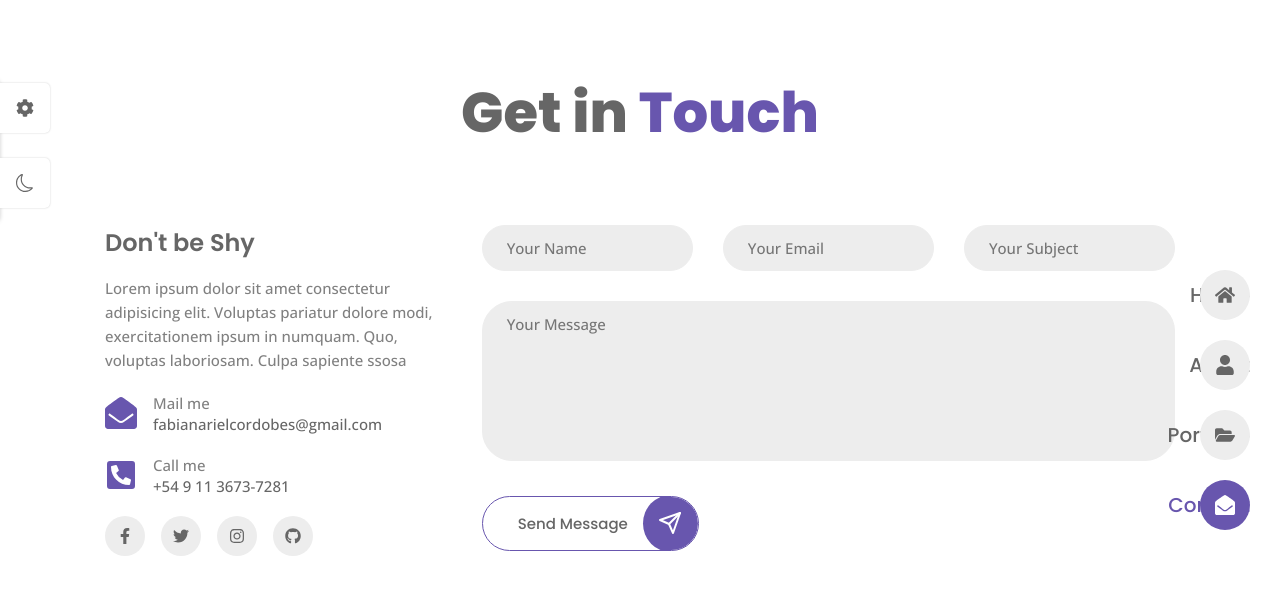
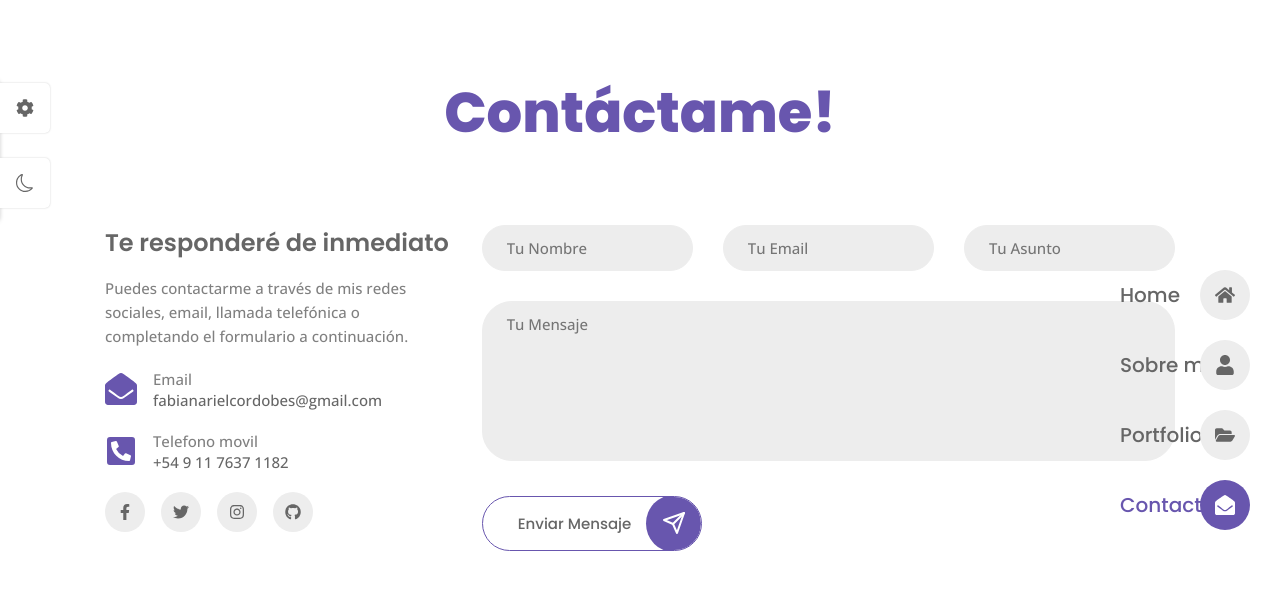
Before and after one commit to FabianCordobes/portfolio, a React (Vite) app: page /contact in a window 1280 px wide. Shown: the top 594 px of the page. Built offline with nearby package versions, Linux system fonts and the light colour scheme.

Commit message:
correccion de errores

```diff
--- a/package.json
+++ b/package.json
@@ -10,6 +10,8 @@
     "preview": "vite preview"
   },
   "dependencies": {
+    "emailjs": "^4.0.3",
+    "emailjs-com": "^3.2.0",
     "html-react-parser": "^4.2.5",
     "react": "^18.2.0",
     "react-circular-progressbar": "^2.1.0",
--- a/src/components/Navbar.jsx
+++ b/src/components/Navbar.jsx
@@ -20,8 +20,7 @@ const Navbar = () => {
 									className={({ isActive }) =>
 										isActive ? 'nav__link active-nav' : 'nav__link'
 									}
-                    onClick={() => setShowMenu(!showMenu)}
-                  >
+									onClick={() => setShowMenu(!showMenu)}>
 									{icon}
 									<h3 className="nav__name">{name}</h3>
 								</NavLink>
@@ -34,8 +33,7 @@ const Navbar = () => {
 			<div
 				className={`${showMenu ? 'nav__toggle animate-toggle' : 'nav__toggle'}
 				`}
-				onClick={() => setShowMenu(!showMenu)}
-			>
+				onClick={() => setShowMenu(!showMenu)}>
 				<span></span>
 				<span></span>
 				<span></span>
--- a/src/components/navbar.css
+++ b/src/components/navbar.css
@@ -8,7 +8,6 @@
 	padding: 60px 30px;
 	transition: all 0.5s cubic-bezier(0.77, 0.2, 0.05, 1);
 	z-index: 100;
-
 }
 
 .show-menu {
@@ -52,7 +51,6 @@
 	background-color: var(--container-color);
 	padding: 12px 10px;
 	z-index: 100;
-
 }
 
 .nav__toggle span {
@@ -123,17 +121,17 @@
 		border-radius: 30px;
 		font-size: var(--small-font-size);
 		color: var(--text-white);
+		width: 130px;
 
 		opacity: 0;
 		visibility: hidden;
 		z-index: -1;
 		transition: all 0.3s ease;
-
 	}
 
-	.nav__link:hover
-	.nav__name {
+	.nav__link:hover .nav__name {
 		right: 27px;
+		width: 130px;
 		color: var(--text-white);
 		opacity: 1;
 		visibility: visible;
@@ -145,8 +143,6 @@
 		background-color: var(--first-color);
 	}
 
-
-
 	.nav__link:hover .nav__icon,
 	.active-nav .nav__icon {
 		color: var(--text-white);
--- a/src/data.jsx
+++ b/src/data.jsx
@@ -6,7 +6,6 @@ import {
 	FaBriefcase,
 	FaGraduationCap,
 	FaCode,
-
 } from 'react-icons/fa';
 import { FiFileText, FiUser, FiExternalLink, FiGithub } from 'react-icons/fi';
 
@@ -44,7 +43,7 @@ export const links = [
 
 	{
 		id: 2,
-		name: 'About',
+		name: 'Sobre mi',
 		icon: <FaUser className="nav__icon" />,
 		path: '/about',
 	},
@@ -58,7 +57,7 @@ export const links = [
 
 	{
 		id: 4,
-		name: 'Contact',
+		name: 'Contacto',
 		icon: <FaEnvelopeOpen className="nav__icon" />,
 		path: '/contact',
 	},
@@ -67,32 +66,32 @@ export const links = [
 export const personalInfo = [
 	{
 		id: 1,
-		title: 'First Name : ',
+		title: 'Nombre : ',
 		description: 'Fabian',
 	},
 
 	{
 		id: 2,
-		title: 'Last Name : ',
+		title: 'Apellido : ',
 		description: 'Cordobes',
 	},
 
 	{
 		id: 3,
-		title: 'Age : ',
-		description: '19 Years',
+		title: 'Edad : ',
+		description: '19 años',
 	},
 
 	{
 		id: 4,
-		title: 'Nationality : ',
+		title: 'Nationalidad : ',
 		description: 'Argentina',
 	},
 
 	{
 		id: 5,
 		title: 'Freelance : ',
-		description: 'Available',
+		description: 'Disponible',
 	},
 
 	{
@@ -103,8 +102,8 @@ export const personalInfo = [
 
 	{
 		id: 7,
-		title: 'Phone : ',
-		description: '+54 9 11 3673-7281',
+		title: 'Telefono movil : ',
+		description: '+54 9 11 7637-1182',
 	},
 
 	{
@@ -115,14 +114,19 @@ export const personalInfo = [
 
 	{
 		id: 9,
-		title: 'Skype : ',
+		title: 'Linkedin : ',
+		description: '-',
+	},
+	{
+		id: 10,
+		title: 'Linkedin : ',
 		description: '-',
 	},
 
 	{
-		id: 10,
-		title: 'Langages : ',
-		description: 'Spanish, English',
+		id: 11,
+		title: 'Idiomas : ',
+		description: 'Español: nativo, Inglés: intermedio',
 	},
 ];
 
@@ -130,25 +134,19 @@ export const stats = [
 	{
 		id: 1,
 		no: '2+',
-		title: 'Years of <br /> Experience',
+		title: 'Años de <br /> Experiencia',
 	},
 
 	{
 		id: 2,
 		no: '20+',
-		title: 'Completed <br /> Projects',
+		title: 'Proyectos <br /> realizados',
 	},
 
 	{
 		id: 3,
 		no: '15+',
-		title: 'Happy <br /> Customers',
-	},
-
-	{
-		id: 4,
-		no: '53+',
-		title: ' Awards <br /> Won',
+		title: 'Clientes <br /> felices',
 	},
 ];
 
@@ -157,19 +155,19 @@ export const resume = [
 		id: 1,
 		category: 'experience',
 		icon: <FaBriefcase />,
-		year: 'PRESENT',
-		title: 'Web Developer <span> Freelance </span>',
-		desc: 'I am in charge of developing apps for clients who request my services through social networks.',
+		year: 'Presente',
+		title: 'Desarrollador web <span> Freelance </span>',
+		desc: 'Me encargo de desarrollar apps para los clientes que solicitan mis servicios a través de las redes sociales.',
 	},
 
-	// {
-	//   id: 2,
-	//   category: 'experience',
-	//   icon: <FaBriefcase />,
-	//   year: '2013 - 2018',
-	//   title: 'UI/UX Designer <span> Themeforest </span>',
-	//   desc: 'Lorem incididunt dolor sit amet, consectetur eiusmod dunt doldunt dol elit, tempor incididunt',
-	// },
+	{
+		id: 2,
+		category: 'experience',
+		icon: <FaBriefcase />,
+		year: '2023 - 2023',
+		title: 'Desarrollador web <span> front-end </span>',
+		desc: 'En mi rol desarrollé aplicaciones web personalizadas para nuestros clientes, garantizando que sus necesidades se traduzcan en soluciones efectivas y visualmente atractivas.',
+	},
 
 	// {
 	//   id: 3,
@@ -186,7 +184,7 @@ export const resume = [
 		icon: <FaGraduationCap />,
 		year: '2023',
 		title: 'Full-Stack Developer <span> SoyHenry Bootcamp </span>',
-		desc: 'Lorem ipsum dolor sit amet, consectetur adipisicing elit, sed do tempor incididunt ut labore',
+		desc: 'Soy Henry me permitió adentrarme de lleno en el mundo Tech a través de su modalidad de enseñanza que abarcó la creación de proyectos reales y el trabajo colaborativo en equipo.',
 	},
 
 	{
@@ -196,7 +194,7 @@ export const resume = [
 		year: '2022',
 		title:
 			'JavaSript Algorithms and Data Structures Certification <span> FreeCodeCamp </span>',
-		desc: 'Lorem incididunt dolor sit amet, consectetur eiusmod dunt doldunt dol elit, tempor incididunt',
+		// desc: 'Lorem incididunt dolor sit amet, consectetur eiusmod dunt doldunt dol elit, tempor incididunt',
 	},
 
 	{
@@ -205,7 +203,7 @@ export const resume = [
 		icon: <FaGraduationCap />,
 		year: '2022',
 		title: 'Responsive Web Certifiation <span> FreeCodeCamp </span>',
-		desc: 'Lorem ipsum dolor sit amet, consectetur adipisicing elit, sed do eiusmod tempor ut labore',
+		// desc: 'Lorem ipsum dolor sit amet, consectetur adipisicing elit, sed do eiusmod tempor ut labore',
 	},
 ];
 
--- a/src/pages/about/About.jsx
+++ b/src/pages/about/About.jsx
@@ -13,12 +13,12 @@ const About = () => {
 		<main className="section container">
 			<section className="about">
 				<h2 className="section__title">
-					About <span>Me</span>
+					Sobre <span>Mi</span>
 				</h2>
 
 				<div className="about__container grid">
 					<div className="about__info">
-						<h3 className="section__subtitle">Personal Info</h3>
+						<h3 className="section__subtitle">Información Personal</h3>
 
 						<ul className="info__list grid">
 							<Info />
@@ -28,7 +28,7 @@ const About = () => {
 							href={CV}
 							download=""
 							className="button">
-							Download Cv
+							Descargar CV
 							<span className="button__icon">
 								<FaDownload />
 							</span>
@@ -44,7 +44,7 @@ const About = () => {
 			<div className="separator"></div>
 
 			<section className="skills">
-				<h3 className="section__subtitle subtitle__center">My Skills</h3>
+				<h3 className="section__subtitle subtitle__center">Mis habilidades</h3>
 
 				<h3 className="section__subtitle subtitle__left">Front-End</h3>
 				<div className="skills__container grid gap r-gap">
@@ -56,7 +56,7 @@ const About = () => {
 					<Skills skills={skillsBack} />
 				</div>
 
-        <h3 className="section__subtitle subtitle__left">More Tools</h3>
+        <h3 className="section__subtitle subtitle__left">Mas herramientas</h3>
         <div className='skills__container grid'>
           {skillsTools.map((tool) => {
             return (
@@ -75,7 +75,7 @@ const About = () => {
 			<div className="separator"></div>
 
 			<section className="resume">
-				<h3 className="section__subtitle subtitle__center">Experience & Education</h3>
+				<h3 className="section__subtitle subtitle__center">Experiencia & Educación</h3>
 
 				<div className="resume__container grid">
 					<div className="resume__data">
--- a/src/pages/contact/Contact.jsx
+++ b/src/pages/contact/Contact.jsx
@@ -7,46 +7,78 @@ import {
 	FaGithub,
 	FaInstagram,
 } from 'react-icons/fa';
-
 import { FiSend } from 'react-icons/fi';
-
+import { useRef, useState } from 'react';
+import emailjs from 'emailjs-com';
 import './contact.css';
 
 const Contact = () => {
-	const correoElectronico = 'fabianarielcordobes@gmail.com'; // Reemplaza con tu dirección de correo electrónico.
+	const form = useRef();
+	const [userData, setUserData] = useState({
+		user_name: '',
+		user_email: '',
+		subject: '',
+		message: '',
+	});
+	const correoElectronico = 'fabianarielcordobes@gmail.com';
 
 	const abrirCorreoElectronico = () => {
 		window.location.href = `mailto:${correoElectronico}`;
 	};
 
-	const numeroTelefono = '5491136737281'; // Reemplaza con el número de teléfono al que deseas enviar un mensaje.
+	const handleChange = (event) => {
+		setUserData({
+			...userData,
+			[event.target.name]: event.target.value,
+		});
+	};
 
-	const abrirWhatsApp = () => {
-		window.open(`whatsapp://send?phone=${numeroTelefono}`);
+	const sendEmail = (e) => {
+		e.preventDefault();
+
+		// Use your EmailJS template ID, user ID, and access token
+
+		emailjs
+			.sendForm('service_esteb9h', 'template_wi8riyg', form.current, 'btdakFXCbv_wuqY7F')
+			.then(
+				(result) => {
+					console.log(result.text);
+				},
+				(error) => {
+					console.log(error.text);
+				}
+			);
+
+		// Clear the form after submission
+		setUserData({
+			user_name: '',
+			user_email: '',
+			subject: '',
+			message: '',
+		});
 	};
 
 	return (
 		<section className="contact section">
 			<h2 className="section__title">
-				Get in <span>Touch</span>
+				<span>Contáctame!</span>
 			</h2>
 
 			<div className="contact__container container grid gap">
 				<div className="contact__data">
-					<h3 className="contact__title">Don't be Shy</h3>
+					<h3 className="contact__title">Te responderé de inmediato</h3>
 
 					<p className="contact__description">
-						Lorem ipsum dolor sit amet consectetur adipisicing elit. Voluptas pariatur
-						dolore modi, exercitationem ipsum in numquam. Quo, voluptas laboriosam. Culpa
-						sapiente ssosa
+						Puedes contactarme a través de mis redes sociales, email, llamada telefónica o
+						completando el formulario a continuación.
 					</p>
 
 					<div className="contact__info">
 						<div className="info__item">
 							<FaEnvelopeOpen className="info__icon" />
 
-							<div className='info__cont'>
-								<span className="info__title">Mail me</span>
+							<div className="info__cont">
+								<span className="info__title">Email</span>
 								<h4
 									className="info__desc"
 									onClick={abrirCorreoElectronico}>
@@ -59,12 +91,10 @@ const Contact = () => {
 							<FaPhoneSquareAlt className="info__icon" />
 
 							<div>
-								<span className="info__title">Call me</span>
-								<h4
-									className="info__desc"
-									onClick={abrirWhatsApp}>
-									+54 9 11 3673-7281
-								</h4>
+								<span className="info__title">Telefono movil</span>
+								<a href="tel:1176371182">
+									<h4 className="info__desc">+54 9 11 7637 1182</h4>
+								</a>
 							</div>
 						</div>
 					</div>
@@ -96,41 +126,63 @@ const Contact = () => {
 					</div>
 				</div>
 
-				<form className="contact__form">
+				<form
+					className="contact__form"
+					onSubmit={sendEmail}
+					ref={form}>
 					<div className="form__input-group">
 						<div className="form__input-div">
 							<input
 								type="text"
-								placeholder="Your Name"
+								placeholder="Tu Nombre"
 								className="form__control"
+								value={userData.user_name}
+								onChange={handleChange}
+								name="user_name"
+								id="user_name"
 							/>
 						</div>
 
 						<div className="form__input-div">
 							<input
 								type="email"
-								placeholder="Your Email"
+								placeholder="Tu Email"
 								className="form__control"
+								value={userData.user_email}
+								onChange={handleChange}
+								name="user_email"
+								id="user_email"
 							/>
 						</div>
 
 						<div className="form__input-div">
 							<input
 								type="text"
-								placeholder="Your Subject"
+								placeholder="Tu Asunto"
 								className="form__control"
+								value={userData.subject}
+								onChange={handleChange}
+								name="subject"
+								id="subject"
 							/>
 						</div>
 					</div>
 
 					<div className="form__input-div">
 						<textarea
-							placeholder="Your Message"
-							className="form__control textarea"></textarea>
+							placeholder="Tu Mensaje"
+							className="form__control textarea"
+							value={userData.message}
+							onChange={handleChange}
+							name="message"
+							id="message"
+						/>
 					</div>
 
-					<button className="button">
-						Send Message
+					<button
+						className="button"
+						type="submit">
+						Enviar Mensaje
 						<span className="button__icon contact__button-icon">
 							<FiSend />
 						</span>
--- a/src/pages/home/Home.jsx
+++ b/src/pages/home/Home.jsx
@@ -15,20 +15,20 @@ const Home = () => {
 			<div className="home__content">
 				<div className="home__data">
 					<h1 className="home__title">
-						<span>I&apos;m Fabian Cordobes.</span>
+						<span>Soy Fabian Cordobes.</span>
 					</h1>
 					<h1 className="home__title">Full Stack Developer</h1>
 
 					<p className="home__description">
-						Lorem ipsum dolor sit amet consectetur adipisicing elit. Labore odit
-						distinctio doloribus a! Ut corrupti iure magni amet, quos quasi aliquam
-						recusandae praesentium blanditiis consectetur ad omnis minima ullam? Est?
+						Soy una persona apasionada por el mundo digital con habilidades
+						destacadas en diversos lenguajes de programación y. Cuento con 2 años de experiencia en
+						desarrollo web.
 					</p>
 
 					<Link
 						to="/about"
 						className="button">
-						More About Me{' '}
+						Mas sobre mi{' '}
 						<span className="button__icon">
 							<FaArrowRight />
 						</span>
@@ -36,7 +36,7 @@ const Home = () => {
 				</div>
 			</div>
 
-      <div className="color__block"></div>
+			<div className="color__block"></div>
 		</section>
 	);
 };
```
Also changed, not shown: 1 other file (tests, documents, lock files or other folders).
